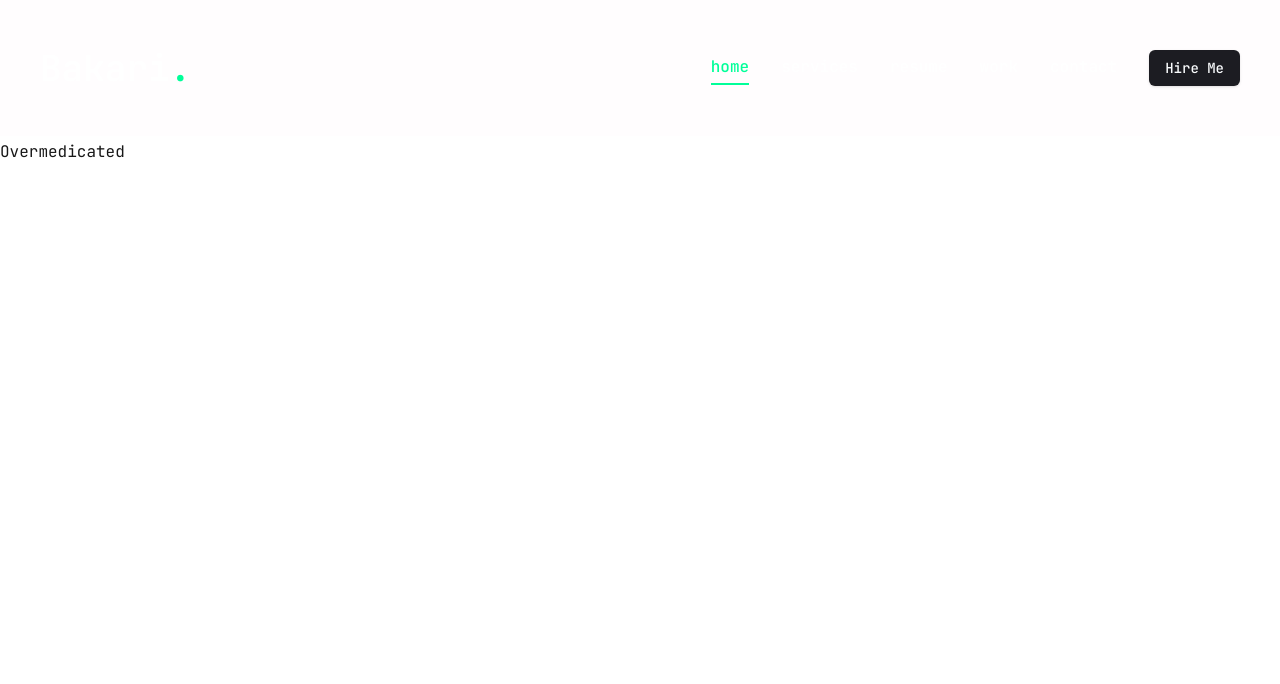
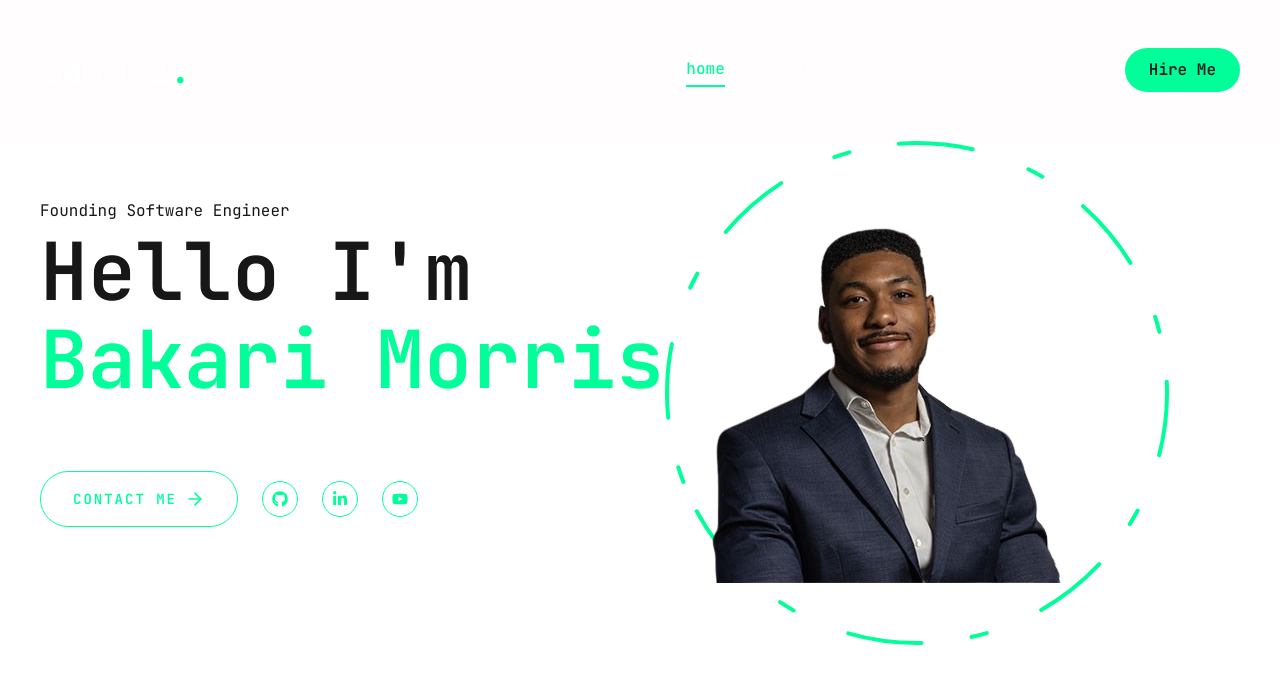
Before and after one commit to BakariMorris/bakari.tech, a Next.js app: page / in a window 1280 px wide. Shown: the top 684 px of the page. Built offline with nearby package versions, Linux system fonts and the light colour scheme.

Commit message:
Added moving circle to the front page, buttons, stair transitions, styling updates

```diff
--- a/app/globals.css
+++ b/app/globals.css
@@ -5,6 +5,16 @@
 @layer base {
   body {
     @apply font-primary bg-primary text-white leading-loose;
+  }
+
+  .h1 {
+    @apply text-[48px] xl:text-[80px] leading-[1.1] font-semibold;
+  }
+  .h2 {
+    @apply text-[36px] xl:text-[48px] leading-[1.1] font-semibold;
+  }
+  .h3 {
+    @apply text-[48px] xl:text-[24px] leading-[1.1] font-semibold;
   }
 }
 :root {
--- a/app/page.tsx
+++ b/app/page.tsx
@@ -1,7 +1,41 @@
 'use client';
+import Photo from "@/components/Photo";
+import Social from "@/components/Social";
+import { Button } from "@/components/ui/button";
+import { FiArrowRight } from 'react-icons/fi';
 
 export default function Home() {
   return (
-    <main>Overmedicated</main>
+    <section className="h-full">
+      <div className="container mx-auto h-full flex">
+        <div className="flex flex-col xl:flex-row items-center justify-between xl:pt-8 xl:pb-24">
+          <div className='text-center xl:text-left order-2 xl:order-none'>
+            <span>Founding Software Engineer</span>
+            <h1 className='h1'>Hello I'm <br />
+              <span className='text-accent'>Bakari Morris</span>
+            </h1>
+            <p className='max-w-[500px] mb-9 text-white/80'>I excel at creating an engaging user experience.  </p>
+
+            <div className="mb-8 xl:mb-0 mt-3 flex gap-6 items-center justify-start">
+              <Button
+                variant='outline'
+                size='lg'
+                className="uppercase flex items-center gap-2"
+              >
+                <span>Contact Me</span>
+                <FiArrowRight className="text-xl"></FiArrowRight>
+              </Button>
+
+              <Social
+                containerStyles="flex gap-6"
+                iconStyles="w-9 h-9 border border-accent rounded-full flex justify-center items-center text-accent text-base hover:bg-accent hover:text-primary hover:transition-all duration-500" />
+            </div>
+          </div>
+        </div>
+        <div className="order--1 xl:order-none mb-8 xl:mb-0">
+                <Photo />
+              </div>
+      </div>
+    </section>
   );
 }
--- a/components/Header.tsx
+++ b/components/Header.tsx
@@ -3,6 +3,7 @@
 import Link from 'next/link';
 import { Button } from '@/components/ui/button';
 import Nav from '@/components/Nav';
+import MobileNav from './MobileNav';
 
 const Header = () => {
   return (
@@ -24,10 +25,10 @@ const Header = () => {
 
         {/* Mobile navigation */}
         <div className="xl:hidden">
-          <Nav />
-          <Link href='/contact'>
+          <MobileNav />
+          {/* <Link href='/contact'>
             <Button>Hire Me</Button>
-          </Link>
+          </Link> */}
         </div>
         </div>
     </header>
--- /dev/null
+++ b/components/MobileNav.tsx
@@ -0,0 +1,67 @@
+'use client';
+
+import  {Sheet, SheetContent, SheetTrigger } from '@/components/ui/sheet';
+import { usePathname } from 'next/navigation';
+import Link from 'next/link';
+import { CiMenuFries } from 'react-icons/ci';
+
+interface NavLink {
+  name: string,
+  path: string
+}
+
+const links: Array<NavLink> = [
+  {
+    name: 'home',
+    path: '/',
+  },
+  {
+    name: 'services',
+    path: '/services'
+  }
+  , {
+    name: 'resume',
+    path: '/resume',
+  },
+  {
+    name: 'work',
+    path: '/work'
+  },
+  {
+    name: 'contact',
+    path: '/contact'
+  }
+]
+
+
+const MobileNav = () => {
+  const pathName = usePathname();
+
+  return (
+    <Sheet>
+      <SheetTrigger className='flex justify-center items-center'>
+        <CiMenuFries className='text-[32px] text-accent' />
+      </SheetTrigger>
+      <SheetContent className='flex flex-col'>
+        <div className='mt-32 mb-40 text-center text-2xl'>
+
+        </div>
+
+        <nav className='flex flex-col justify-center items-center gap-8'>
+          {links.map((link, index) => (
+            <Link
+            href={link.path}
+            key={index}
+            className={`
+            ${link.path === pathName && 'text-accent border-b-2 border-accent'}
+            text-xl capitalize hover:text-accent transition-all`}>
+              {link.name}
+            </Link>
+          ))}
+        </nav>
+      </SheetContent>
+    </Sheet>
+  )
+}
+
+export default MobileNav;
--- /dev/null
+++ b/components/Photo.tsx
@@ -0,0 +1,47 @@
+'use-client';
+import { motion } from 'framer-motion';
+import Image from 'next/image';
+
+const Photo = () => {
+  return (
+    <div className="w-full h-full relative">
+      <motion.div
+        initial={{opacity: 0}}
+        animate={{opacity: 1, transition: {delay: 2, duration: 0.4, ease: 'easeIn'},
+      }}>
+         <motion.div
+        initial={{opacity: 0}}
+        animate={{opacity: 1, transition: {delay: 2.4, duration: 0.4, ease: 'easeInOut'},
+      }}
+      className='w-[298px] h-[298px]] xl:w-[498px] xl:h-[498px] absolute'>
+          <img src='/assets/profile.png' alt='profile picture man in suit' className='object-contain relative'/>
+        </motion.div>
+
+        <motion.svg className='w-[300px] xl:w-[506px] h-[300px] xl:h-[506px]' fill='transparent'
+        viewBox='0 0 506 506'
+        xmlns='http://www.w3.org/2000/svg'>
+          <motion.circle
+            cx='253'
+            cy='253'
+            r='250'
+            stroke='#00ff99'
+            strokeWidth='4'
+            strokeLinecap='round'
+            strokeLinejoin='round'
+            initial={{strokeDasharray: '24 10 0 0'}}
+            animate={{strokeDasharray: ['15 120 25 25', '16, 25, 92, 72', '4 250 22 22'],
+              rotate: [20,360]
+            }}
+            transition={{
+              duration: 20,
+              repeat: Infinity,
+              repeatType: 'reverse'
+            }}
+           />
+        </motion.svg>
+      </motion.div>
+    </div>
+  )
+}
+
+export default Photo;
--- /dev/null
+++ b/components/Social.tsx
@@ -0,0 +1,34 @@
+import {ReactNode} from 'react';
+import Link from "next/link";
+import {FaGithub, FaLinkedinIn, FaYoutube} from 'react-icons/fa';
+import { Button } from './ui/button';
+
+interface ISocialLink {
+  icon: ReactNode,
+  path: string
+}
+
+interface ISocialPropTypes {
+  containerStyles: string,
+  iconStyles: string
+}
+
+const socials: Array<ISocialLink> = [
+  {icon: <FaGithub />, path: 'https://github.com/BakariMorris?tab=repositories'},
+  {icon: <FaLinkedinIn />, path: 'https://www.linkedin.com/in/bakari-morris/'},
+  {icon: <FaYoutube />, path: ''},
+]
+
+
+const Social = (props: ISocialPropTypes) => {
+  return <div className={props.containerStyles}>
+
+    {socials.map((social, index) => (
+      <Link href={social.path} key={index} className={props.iconStyles}>
+        <span>{social.icon}</span>
+      </Link>
+    ))}
+  </div>;
+}
+
+export default Social;
--- a/components/StairTransition.tsx
+++ b/components/StairTransition.tsx
@@ -1,7 +1,7 @@
 'use client';
 
 import React from 'react';
-import { AnimatePresence, motion } from 'framer-motion';
+import { AnimatePresence, animate, motion } from 'framer-motion';
 import { usePathname } from 'next/navigation';
 import Stairs from './Stairs';
 
@@ -17,6 +17,14 @@ const StairTransition = (props: IPageProps) => {
         <div className='h-screen w-screen fixed top-0 left-0 right-0 pointer-events-none z-40 flex'>
           <Stairs/>
         </div>
+        <motion.div
+        className='h-screen w-screen fixed bg-primary top-0 pointer-events-none'
+        initial={{opacity: 1}}
+        animate={{
+          opacity: 0,
+          transition: {delay: 1, duration: 0.4, ease: 'easeInOut'}
+        }}
+        />
       </div>
     </AnimatePresence>
     </>
--- a/components/ui/button.tsx
+++ b/components/ui/button.tsx
@@ -5,26 +5,19 @@ import { cva, type VariantProps } from "class-variance-authority"
 import { cn } from "@/lib/utils"
 
 const buttonVariants = cva(
-  "inline-flex items-center justify-center whitespace-nowrap rounded-md text-sm font-medium transition-colors focus-visible:outline-none focus-visible:ring-1 focus-visible:ring-ring disabled:pointer-events-none disabled:opacity-50",
+  "inline-flex items-center justify-center whitespace-nowrap rounded-full text-base font-semibold ring-offset-white transition-colors",
   {
     variants: {
       variant: {
         default:
-          "bg-primary text-primary-foreground shadow hover:bg-primary/90",
-        destructive:
-          "bg-destructive text-destructive-foreground shadow-sm hover:bg-destructive/90",
-        outline:
-          "border border-input bg-background shadow-sm hover:bg-accent hover:text-accent-foreground",
-        secondary:
-          "bg-secondary text-secondary-foreground shadow-sm hover:bg-secondary/80",
-        ghost: "hover:bg-accent hover:text-accent-foreground",
-        link: "text-primary underline-offset-4 hover:underline",
+          "bg-accent text-primary hover:bg-accent-hover",
+          primary: 'bg-primary text-white',
+          outline: 'border border-accent bg-transparent text-accent hover:bg-accent hover:text-primary'
       },
       size: {
-        default: "h-9 px-4 py-2",
-        sm: "h-8 rounded-md px-3 text-xs",
-        lg: "h-10 rounded-md px-8",
-        icon: "h-9 w-9",
+        default: "h-[44px] px-6",
+        sm: "h-[48px] px-6",
+        lg: "h-[56px] px-8 text-sm uppercase tracking-[2px]",
       },
     },
     defaultVariants: {
--- a/components/ui/sheet.tsx
+++ b/components/ui/sheet.tsx
@@ -3,9 +3,11 @@
 import * as React from "react"
 import * as SheetPrimitive from "@radix-ui/react-dialog"
 import { Cross2Icon } from "@radix-ui/react-icons"
-import { cva, type VariantProps } from "class-variance-authority"
+import { cva, type VariantProps } from "class-variance-authority";
 
-import { cn } from "//lib/utils"
+import { IoMdClose } from 'react-icons/io';
+
+import { cn } from "@/lib/utils"
 
 const Sheet = SheetPrimitive.Root
 
@@ -31,7 +33,7 @@ const SheetOverlay = React.forwardRef<
 SheetOverlay.displayName = SheetPrimitive.Overlay.displayName
 
 const sheetVariants = cva(
-  "fixed z-50 gap-4 bg-background p-6 shadow-lg transition ease-in-out data-[state=closed]:duration-300 data-[state=open]:duration-500 data-[state=open]:animate-in data-[state=closed]:animate-out",
+  "fixed z-50 gap-4 bg-primary p-6 shadow-lg transition ease-in-out data-[state=closed]:duration-300 data-[state=open]:duration-500 data-[state=open]:animate-in data-[state=closed]:animate-out",
   {
     variants: {
       side: {
@@ -40,7 +42,7 @@ const sheetVariants = cva(
           "inset-x-0 bottom-0 border-t data-[state=closed]:slide-out-to-bottom data-[state=open]:slide-in-from-bottom",
         left: "inset-y-0 left-0 h-full w-3/4 border-r data-[state=closed]:slide-out-to-left data-[state=open]:slide-in-from-left sm:max-w-sm",
         right:
-          "inset-y-0 right-0 h-full w-3/4 border-l data-[state=closed]:slide-out-to-right data-[state=open]:slide-in-from-right sm:max-w-sm",
+          "inset-y-0 right-0 h-full w-3/4 data-[state=closed]:slide-out-to-right data-[state=open]:slide-in-from-right sm:max-w-sm",
       },
     },
     defaultVariants: {
@@ -64,8 +66,8 @@ const SheetContent = React.forwardRef<
       className={cn(sheetVariants({ side }), className)}
       {...props}
     >
-      <SheetPrimitive.Close className="absolute right-4 top-4 rounded-sm opacity-70 ring-offset-background transition-opacity hover:opacity-100 focus:outline-none focus:ring-2 focus:ring-ring focus:ring-offset-2 disabled:pointer-events-none data-[state=open]:bg-secondary">
-        <Cross2Icon className="h-4 w-4" />
+      <SheetPrimitive.Close className="absolute right-8 top-8 transition-opacity outline-none">
+        <IoMdClose className="h-4 w-4 text-3xl text-accent" />
         <span className="sr-only">Close</span>
       </SheetPrimitive.Close>
       {children}
--- a/package.json
+++ b/package.json
@@ -23,6 +23,7 @@
     "next": "14.2.8",
     "react": "^18",
     "react-dom": "^18",
+    "react-icons": "^5.3.0",
     "tailwind-merge": "^2.5.2",
     "tailwindcss-animate": "^1.0.7"
   },
```
Also changed, not shown: public/assets/profile.png (added), 1 other file (tests, documents, lock files or other folders).
